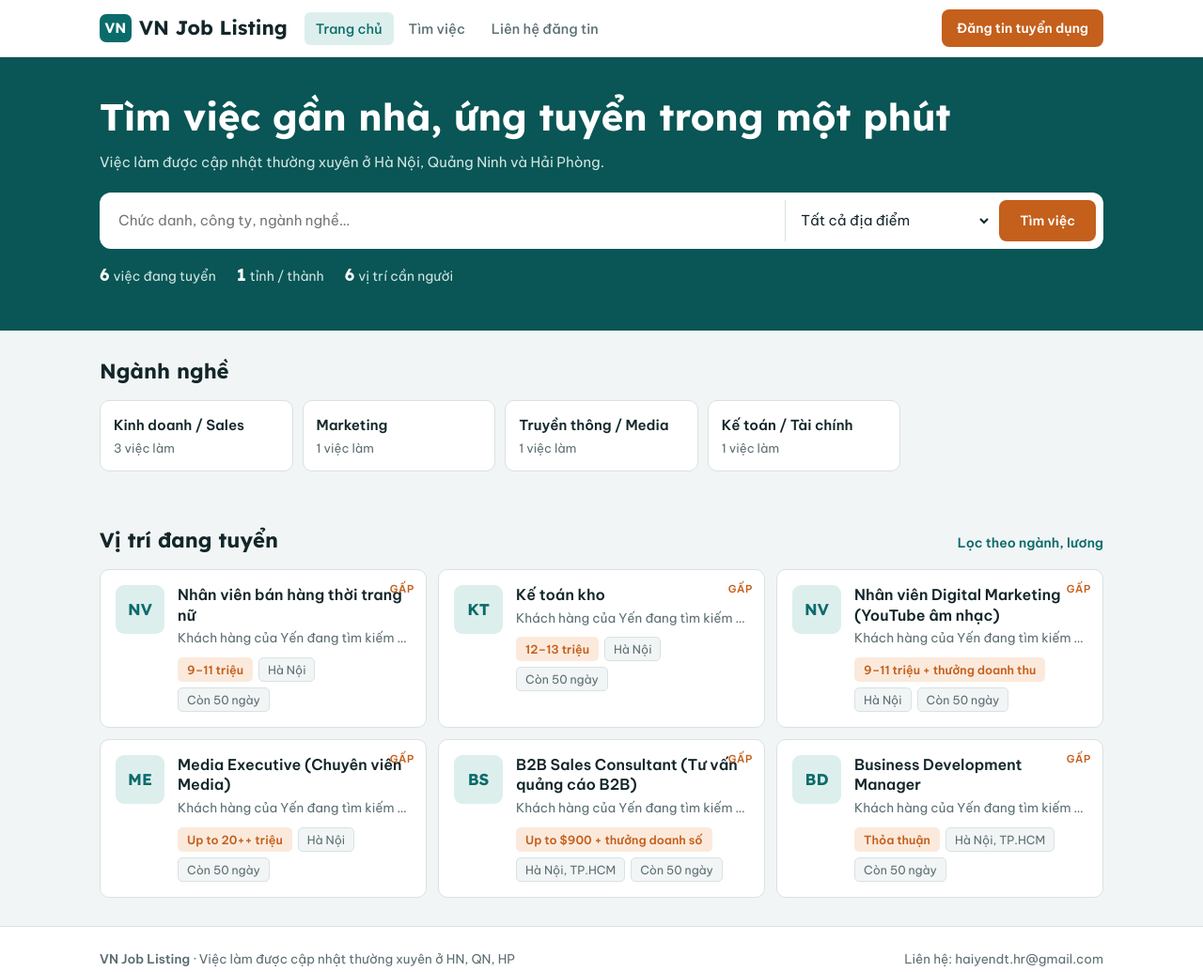
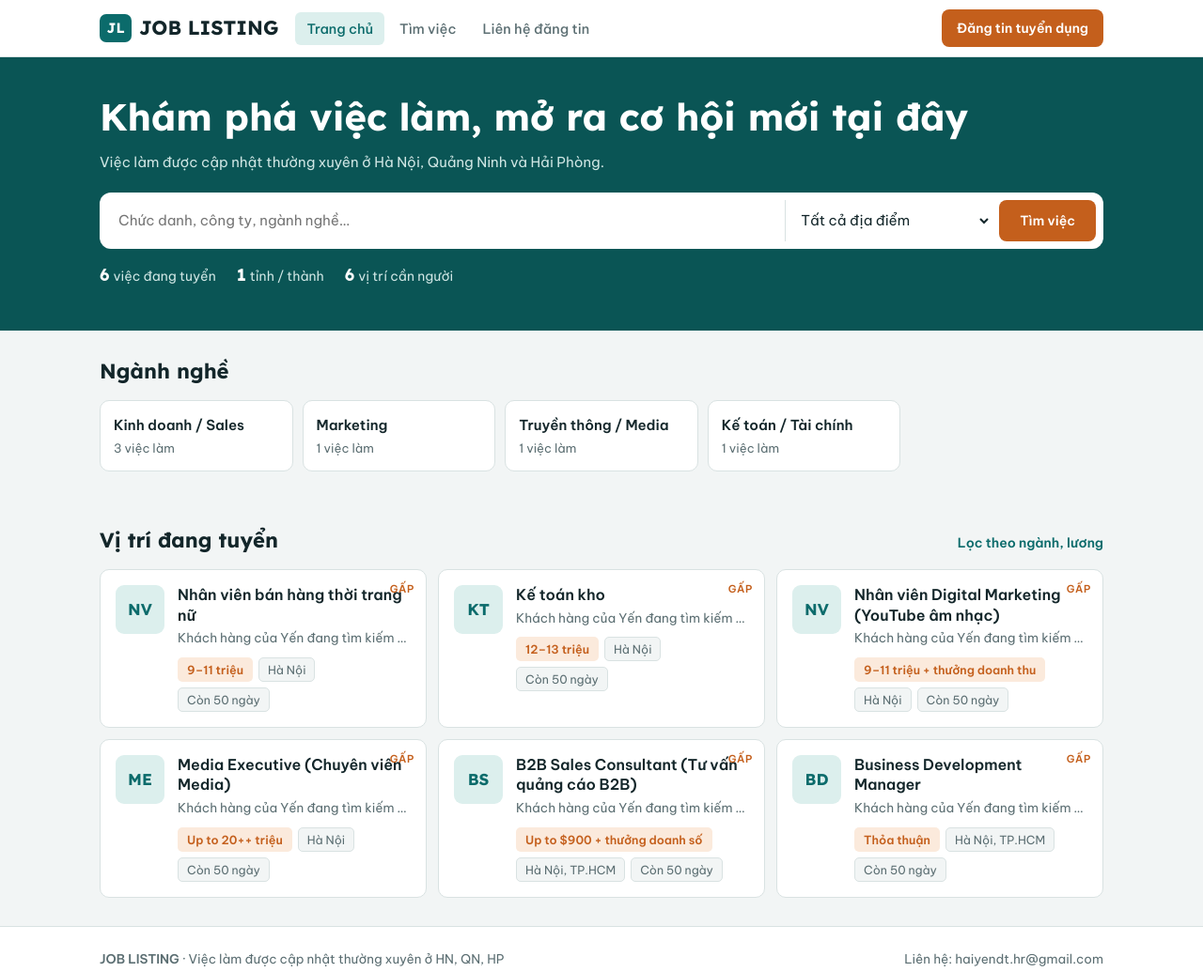
Before and after one commit to iamhyen/job-listing, a plain HTML site: page index.html in a window 1280 px wide. Shown: the whole page at 94% size. Drawn offline with Linux system fonts and the light colour scheme.

Commit message:
Đổi tên thành JOB LISTING và tagline mới

```diff
--- a/index.html
+++ b/index.html
@@ -3,9 +3,9 @@
 <head>
 <meta charset="utf-8">
 <meta name="viewport" content="width=device-width,initial-scale=1,viewport-fit=cover">
-<title>VN Job Listing – Việc làm Hà Nội, Quảng Ninh, Hải Phòng</title>
-<meta name="description" content="Việc làm được cập nhật thường xuyên ở Hà Nội, Quảng Ninh, Hải Phòng. Xem JD và ứng tuyển trực tuyến.">
-<meta property="og:title" content="VN Job Listing">
+<title>JOB LISTING – Việc làm Hà Nội, Quảng Ninh, Hải Phòng</title>
+<meta name="description" content="Khám phá việc làm, mở ra cơ hội mới tại đây. Việc làm cập nhật thường xuyên ở Hà Nội, Quảng Ninh, Hải Phòng.">
+<meta property="og:title" content="JOB LISTING">
 <meta property="og:description" content="Việc làm được cập nhật thường xuyên ở Hà Nội, Quảng Ninh, Hải Phòng.">
 <link rel="preconnect" href="https://fonts.googleapis.com">
 <link rel="stylesheet" href="https://fonts.googleapis.com/css2?family=Lexend:wght@500;600;700&family=Be+Vietnam+Pro:wght@400;500;600&display=swap">
@@ -189,7 +189,7 @@ function card(j){const d=daysLeft(j.deadline);return `<a class="card" href="#job
   <div class="pills"><span class="pill salary">${esc(salary(j))}</span><span class="pill">${esc([j.location].concat(j.alsoIn||[]).join(", "))}</span><span class="pill">${d===0?"Hết hạn hôm nay":"Còn "+d+" ngày"}</span>${j.sample?'<span class="pill">Tin mẫu</span>':""}</div></div></a>`}
 function nav(route){const l=(h,t,key)=>`<a href="#${h}" ${route===key?'aria-current="page"':""}>${t}</a>`;
   return `${S.sample?'<div class="sample">Dữ liệu mẫu: công ty, lương và liên hệ là ví dụ. Mức lương và mô tả đang là ví dụ, sẽ được cập nhật.</div>':""}
-  <header class="nav"><div class="wrap"><a class="brand" href="#home"><i>VN</i>VN Job Listing</a>
+  <header class="nav"><div class="wrap"><a class="brand" href="#home"><i>JL</i>JOB LISTING</a>
   <nav aria-label="Chính">${l("home","Trang chủ","home")}${l("jobs","Tìm việc","jobs")}${l("employer","Liên hệ đăng tin","employer")}</nav>
   <a class="btn warm" href="#employer">Đăng tin tuyển dụng</a></div></header>`}
 function searchBar(){return `<form class="search" id="searchForm" role="search">
@@ -200,7 +200,7 @@ function home(){
   const a=active();
   const hot=a.filter(j=>j.hot).concat(a.filter(j=>!j.hot));
   const cats=CATS.map(c=>[c,a.filter(j=>j.category===c).length]).filter(x=>x[1]>0);
-  return `<section class="hero"><div class="wrap"><h1>Tìm việc gần nhà, ứng tuyển trong một phút</h1>
+  return `<section class="hero"><div class="wrap"><h1>Khám phá việc làm, mở ra cơ hội mới tại đây</h1>
   <p>Việc làm được cập nhật thường xuyên ở Hà Nội, Quảng Ninh và Hải Phòng.</p>
   ${searchBar()}
   <div class="stats"><span><b>${a.length}</b>việc đang tuyển</span><span><b>${new Set(a.map(j=>j.location)).size}</b>tỉnh / thành</span><span><b>${a.reduce((s,j)=>s+(+j.qty||1),0)}</b>vị trí cần người</span></div></div></section>
@@ -286,7 +286,7 @@ function employer(){
   const msg=ui.msg?`<div class="alert ${ui.msg.err?"err":""}">${esc(ui.msg.text)}</div>`:"";
   if(ui.canEdit===null)return `<div class="wrap section"><h2>Nhà tuyển dụng</h2><p class="note">Đang kiểm tra quyền quản lý trang…</p></div>`;
   if(!ui.canEdit)return `<div class="wrap section" style="max-width:720px"><h2>Đăng tin tuyển dụng</h2>${msg}
-   <div class="panel"><p style="margin:0">Bạn muốn đăng tin trên VN Job Listing? Gửi thông tin vị trí cần tuyển cho chúng tôi, tin sẽ lên trang trong ngày.</p>
+   <div class="panel"><p style="margin:0">Bạn muốn đăng tin trên JOB LISTING? Gửi thông tin vị trí cần tuyển cho chúng tôi, tin sẽ lên trang trong ngày.</p>
    <p style="margin:0">Email: <b>${esc(S.email)}</b></p>
    <div><button class="btn primary" type="button" data-copy="${esc(S.email)}">Sao chép email</button></div></div></div>`;
   const editing=ui.editId?DATA.jobs.find(j=>j.id===ui.editId):null;
@@ -306,7 +306,7 @@ function employer(){
      <label class="fld check full"><input id="s-sample" name="sample" type="checkbox" ${S.sample?"checked":""}> Hiện dòng báo “dữ liệu mẫu”</label>
      <button class="btn primary full" type="submit" ${ui.saving?"disabled":""}>Lưu liên hệ</button></form></div>
    </aside></div></div>`}
-function footer(){return `<footer><div class="wrap"><span><b>VN Job Listing</b> · Việc làm được cập nhật thường xuyên ở HN, QN, HP</span><span>Liên hệ: ${esc(S.email)}</span></div></footer>`}
+function footer(){return `<footer><div class="wrap"><span><b>JOB LISTING</b> · Việc làm được cập nhật thường xuyên ở HN, QN, HP</span><span>Liên hệ: ${esc(S.email)}</span></div></footer>`}
 function route(){const h=location.hash.slice(1);if(h.startsWith("job-"))return["job",h.slice(4)];if(h==="jobs"||h==="employer")return[h];return["home"]}
 function render(){const [r,id]=route();const body=r==="jobs"?jobs():r==="job"?detail(id):r==="employer"?employer():home();
   app.innerHTML=nav(r==="job"?"jobs":r)+`<main class="view">${body}</main>`+footer();
@@ -354,7 +354,7 @@ function saveJob(f){const d=new FormData(f),num=k=>{const v=String(d.get(k)||"")
   save(()=>{if(id){const o=DATA.jobs.find(j=>j.id===id);Object.assign(o,job)}else DATA.jobs.push(Object.assign({id:"j"+Date.now().toString(36),posted:new Date().toISOString().slice(0,10)},job))},id?"Đã lưu thay đổi.":"Đã đăng tin.");}
 const SKEL='<!doctype html><html><head><meta charset=utf8><meta name=viewport content="width=device-width,initial-scale=1,viewport-fit=cover"><style>:root{color-scheme:light;box-sizing:border-box;padding-top:env(safe-area-inset-top,0px);padding-bottom:env(safe-area-inset-bottom,0px)}html{scroll-padding-top:env(safe-area-inset-top,0px)}body{margin:0;padding:0;font:14px -apple-system,BlinkMacSystemFont,sans-serif;background:#fff;color:#000}img{max-width:100%}[hidden]:not([hidden=until-found i]){display:none!important}</style></head><body>';
 function buildHtml(){const json=JSON.stringify(DATA).replace(/</g,"\\u003c");
-  return SKEL+'\n<title>VN Job Listing</title>\n<meta name="claude:viewport-fit-sides" content="cover">\n<link rel="preconnect" href="https://fonts.googleapis.com">\n<link rel="stylesheet" href="https://fonts.googleapis.com/css2?family=Lexend:wght@500;600;700&family=Be+Vietnam+Pro:wght@400;500;600&display=swap">\n<style id="css">'+document.getElementById("css").textContent+'</style>\n\n<div id="app"></div>\n\n<script type="application/json" id="data">\n'+json+'\n<\/script>\n\n<script id="main">'+document.getElementById("main").textContent+'<\/script>\n\n</body></html>';}
+  return SKEL+'\n<title>JOB LISTING</title>\n<meta name="claude:viewport-fit-sides" content="cover">\n<link rel="preconnect" href="https://fonts.googleapis.com">\n<link rel="stylesheet" href="https://fonts.googleapis.com/css2?family=Lexend:wght@500;600;700&family=Be+Vietnam+Pro:wght@400;500;600&display=swap">\n<style id="css">'+document.getElementById("css").textContent+'</style>\n\n<div id="app"></div>\n\n<script type="application/json" id="data">\n'+json+'\n<\/script>\n\n<script id="main">'+document.getElementById("main").textContent+'<\/script>\n\n</body></html>';}
 async function save(mutate,okText){if(!artifactApi||ui.saving)return;const backup=JSON.stringify(DATA);mutate();ui.saving=true;ui.msg={text:"Đang lưu…"};render();
   try{try{sessionStorage.setItem("vnjob-msg",okText)}catch(e){}
     await artifactApi.publish(buildHtml());}
```
